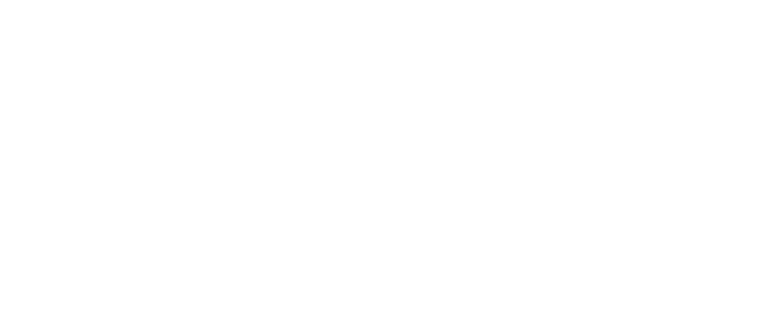
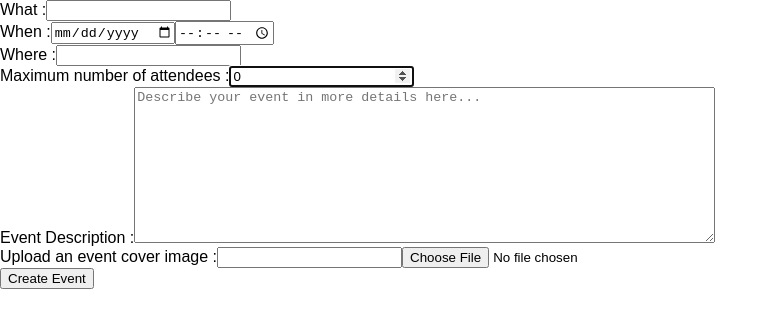
Before and after one commit to Quantumfishcake/Lets-Front, a React (Create React App) app: page /#/newevent in a window 1280 px wide. Shown: the top 328 px of the page, without its empty margins (0-778 px from the left). Built offline with nearby package versions, Linux system fonts and the light colour scheme.

Commit message:
new Event now posts to backend

```diff
--- a/src/components/Event.js
+++ b/src/components/Event.js
@@ -4,6 +4,7 @@
 
 
 const SERVER_URL = "http://localhost:3000/"
+
 
 
 class Event extends Component {
--- a/src/components/Events.js
+++ b/src/components/Events.js
@@ -34,6 +34,12 @@
       <div>
         <h1>Events Page here</h1>
         <div>
+          <Link to={
+            {
+              pathname: '/newevent/',
+              state: {from: this.props.location}
+          }
+        }>Create a new Event</Link>
           {this.state.events.map( event => {
           return (
 
--- a/src/components/Newevent.js
+++ b/src/components/Newevent.js
@@ -1,11 +1,132 @@
 import React, { Component } from 'react';
+import axios from 'axios';
+import { Link } from 'react-router-dom';
+import { Redirect } from 'react-router-dom';
+
+const SERVER_URL = "http://localhost:3000/"
+
 
 
 class Newevent extends Component {
+  constructor() {
+    super();
+    this.state = {
+
+      event_id: 0,
+      event: {
+        group_id: 11,
+        name: "",
+        description: "",
+        image: "",
+        location: "",
+        time: "",
+        date: "",
+        capacity: 0
+      }
+    }
+
+    this._handleNameInput = this._handleNameInput.bind(this)
+    this._handleDateInput = this._handleDateInput.bind(this)
+    this._handleTimeInput = this._handleTimeInput.bind(this)
+    this._handleLocationInput = this._handleLocationInput.bind(this)
+    this._handleCapacityInput = this._handleCapacityInput.bind(this)
+    this._handleDescriptionInput = this._handleDescriptionInput.bind(this)
+    this._handleImageInput = this._handleImageInput.bind(this)
+    this._createEvent = this._createEvent.bind(this)
+  }
+
+  _handleNameInput(event) {
+    this.setState({ event: {...this.state.event, name: event.target.value} })
+  }
+
+
+  _handleDateInput(event) {
+    this.setState({event: {...this.state.event, date: event.target.value}})
+  }
+
+
+  _handleTimeInput(event) {
+    this.setState({ event: {...this.state.event, time: event.target.value}})
+  }
+
+
+  _handleLocationInput(event) {
+    this.setState({event: {...this.state.event, location: event.target.value}})
+  }
+
+
+  _handleCapacityInput(event) {
+    this.setState({ event: {...this.state.event, capacity: event.target.value} })
+  }
+
+
+  _handleDescriptionInput(event) {
+    this.setState({ event: {...this.state.event, description: event.target.value} })
+  }
+
+
+  _handleImageInput(event) {
+    this.setState({ event: {...this.state.event, image: event.target.value} })
+  }
+
+
+  _createEvent(event) {
+    event.preventDefault();
+    console.log(this.state.event);
+    axios.post(SERVER_URL + 'events.json', this.state.event).then( (response) => {
+      console.log(response);
+
+      <Redirect to= {{
+        pathname: SERVER_URL + 'events/',
+        from: this.props.location
+    }}/>
+    }).catch( (errors) => {
+      console.log('returned errors', errors)
+    })
+
+
+  }
+
   render() {
     return (
       <div>
+        <form onSubmit={this._createEvent}>
 
+            <label>
+              What :
+              <input onChange={this._handleNameInput} ype="text" name="name" value={this.state.event.name} autoFocus></input>
+            </label>
+              <br></br>
+            <label>
+              When :
+              <input onChange={this._handleDateInput} type="date" name="date" value={this.state.event.date}></input>
+              <input onChange={this._handleTimeInput} type="time" name="time" value={this.state.event.time}></input>
+
+            </label>
+              <br></br>
+            <label>
+              Where :
+              <input onChange={this._handleLocationInput} type="text" name="location" value={this.state.event.location} autoFocus></input>
+            </label>
+              <br></br>
+            <label>
+              Maximum number of attendees :
+              <input onChange={this._handleCapacityInput} type="number" name="capacity" value={this.state.event.capacity} autoFocus></input>
+            </label>
+              <br></br>
+            <label>
+              Event Description :
+              <textarea onChange={this._handleDescriptionInput} type="text" name="description" value={this.state.event.description} rows="10" cols="70" maxLength="800" placeholder="Describe your event in more details here..." required wrap="soft"></textarea>
+            </label>
+              <br></br>
+            <label>
+              Upload an event cover image :
+              <input onChange={this._handleImageInput} type="text" name="image" value={this.state.event.image} ></input>
+              <input onChange={this._handleImageInput} type="file" name="image" value={this.state.event.image} ></input>
+            </label>
+              <br></br>
+            <button type="submit" >Create Event</button>
+        </form>
       </div>
     )
   }
@@ -13,4 +134,5 @@
 
 
 
+
 export default Newevent;
```
